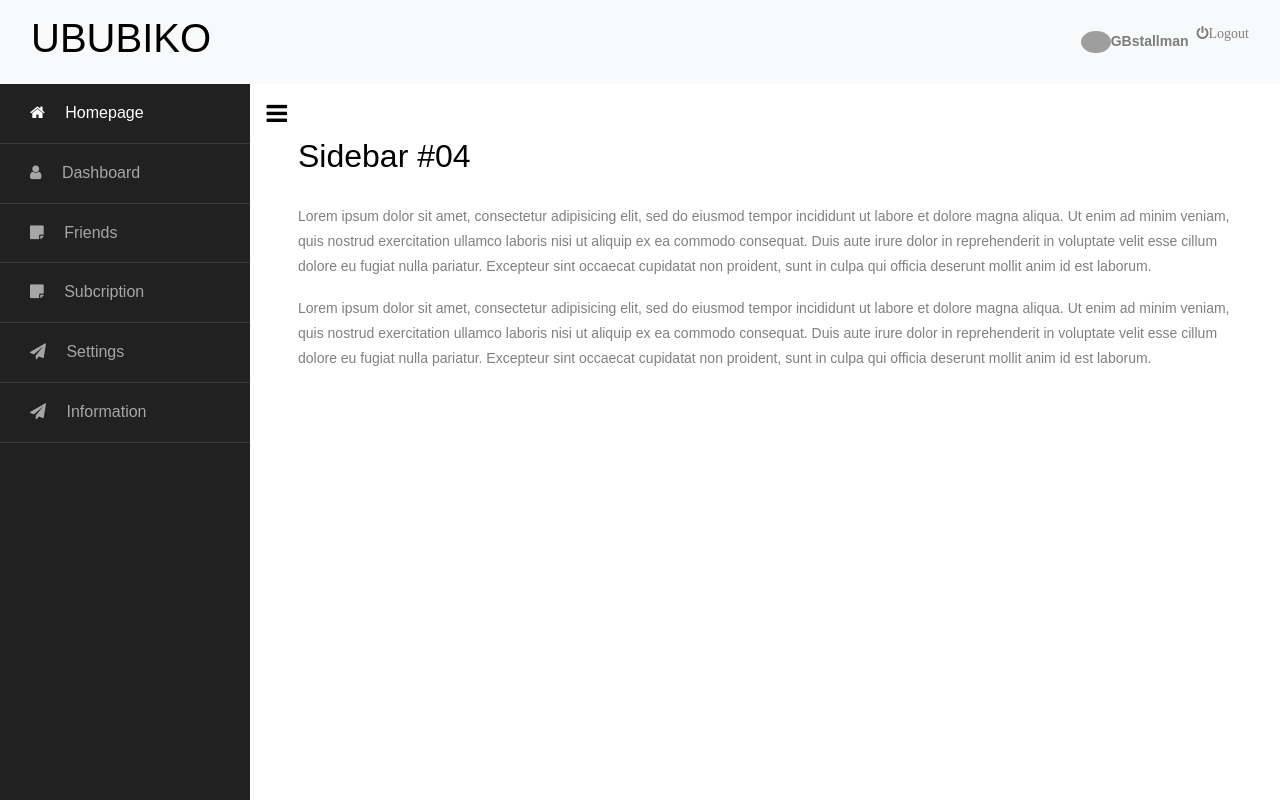
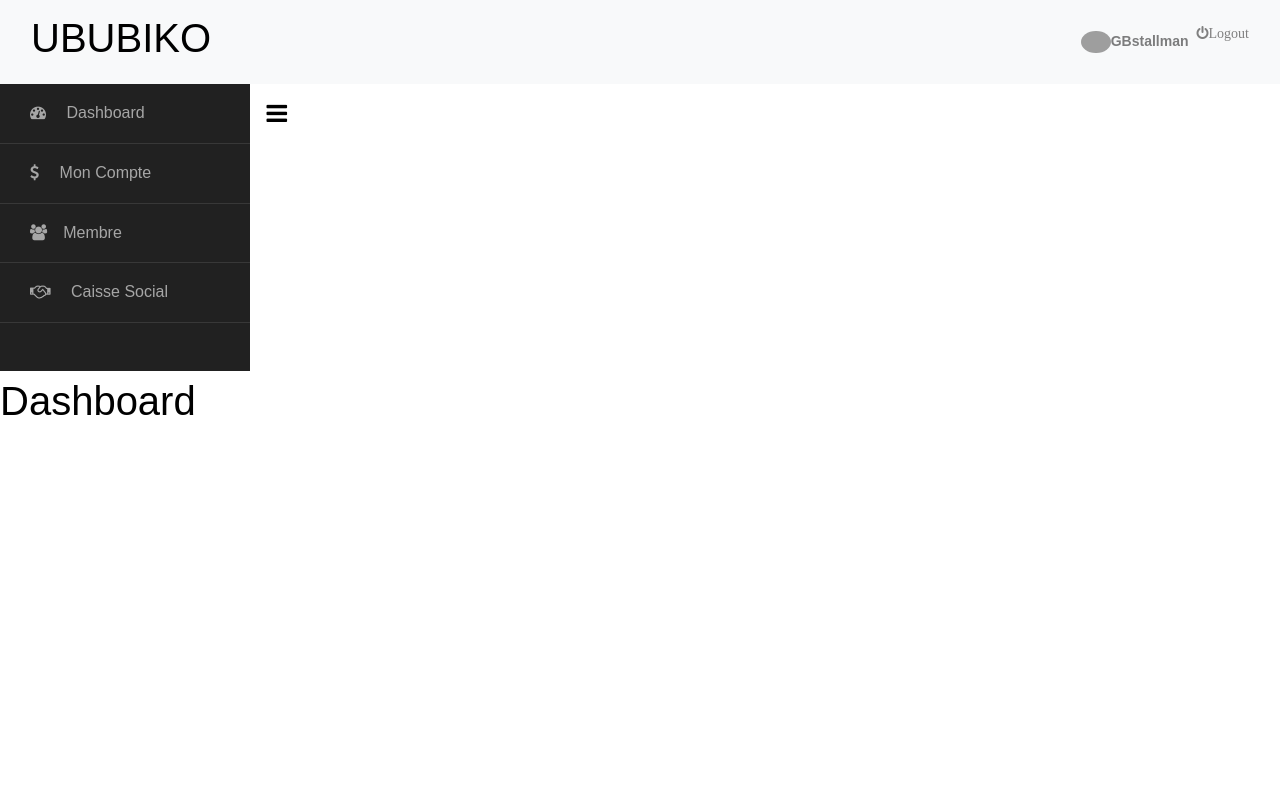
Before and after one commit to Desire1990/caisse_ui, a Vue app: page / in a window 1280 px wide. Both pictures are taken after typing "Sample", "Sample123" into the empty fields and a click on the button "Login". Shown: the top 800 px of the page. Built offline with nearby package versions, Linux system fonts and the light colour scheme; grey boxes are pictures that could not be loaded.

Commit message:
changed name's menu

```diff
--- a/index.html
+++ b/index.html
@@ -7,7 +7,8 @@
 
     <link rel="stylesheet" href="https://stackpath.bootstrapcdn.com/font-awesome/4.7.0/css/font-awesome.min.css">
     <link rel="stylesheet" href="./static/css/style.css">
-    <link href="./static/scss/style.scss" rel="stylesheet/scss" type="text/css">
+    <link rel="stylesheet" href="./static/css/bootstrap/utilities/_stretched-link.css" />
+    <link rel="stylesheet" href="./static/css/bootstrap/_media.css" />
     <title>caisse_ui</title>
     <script src="./static/js/jquery.min.js"></script>
     <script src="./static/js/popper.js"></script>
--- a/src/components/SideBar.vue
+++ b/src/components/SideBar.vue
@@ -4,38 +4,24 @@
 				<div class="custom-menu">
 					<button type="button" id="sidebarCollapse" class="btn btn-primary">
 	          <i class="fa fa-bars"></i>
-	          <span class="sr-only">Toggle Menu</span>
 	        </button>
         </div>
         <ul class="list-unstyled components mb-5">
-          <li class="active">
-            <a href="#"><span class="fa fa-home mr-3"></span> Homepage</a>
+          <li>
+              <router-link to="/"><span class="fa fa-tachometer mr-3"></span> Dashboard</router-link>
           </li>
           <li>
-              <a href="#"><span class="fa fa-user mr-3"></span> Dashboard</a>
+            <router-link to="/moncompte"><span class="fa fa-dollar mr-3"></span> Mon Compte</router-link>
           </li>
           <li>
-            <a href="#"><span class="fa fa-sticky-note mr-3"></span> Friends</a>
+            <router-link to="/membre"><span class="fa fa-users mr-3"></span>Membre</router-link>
           </li>
           <li>
-            <a href="#"><span class="fa fa-sticky-note mr-3"></span> Subcription</a>
-          </li>
-          <li>
-            <a href="#"><span class="fa fa-paper-plane mr-3"></span> Settings</a>
-          </li>
-          <li>
-            <a href="#"><span class="fa fa-paper-plane mr-3"></span> Information</a>
+           <router-link to="/aidesocial"><span class="fa fa-handshake-o mr-3"></span> Caisse Social</router-link>
           </li>
         </ul>
 
     	</nav>
-
-        <!-- Page Content  -->
-      <div id="content" class="p-4 p-md-5 pt-5">
-        <h2 class="mb-4">Sidebar #04</h2>
-        <p>Lorem ipsum dolor sit amet, consectetur adipisicing elit, sed do eiusmod tempor incididunt ut labore et dolore magna aliqua. Ut enim ad minim veniam, quis nostrud exercitation ullamco laboris nisi ut aliquip ex ea commodo consequat. Duis aute irure dolor in reprehenderit in voluptate velit esse cillum dolore eu fugiat nulla pariatur. Excepteur sint occaecat cupidatat non proident, sunt in culpa qui officia deserunt mollit anim id est laborum.</p>
-        <p>Lorem ipsum dolor sit amet, consectetur adipisicing elit, sed do eiusmod tempor incididunt ut labore et dolore magna aliqua. Ut enim ad minim veniam, quis nostrud exercitation ullamco laboris nisi ut aliquip ex ea commodo consequat. Duis aute irure dolor in reprehenderit in voluptate velit esse cillum dolore eu fugiat nulla pariatur. Excepteur sint occaecat cupidatat non proident, sunt in culpa qui officia deserunt mollit anim id est laborum.</p>
-      </div>
 		</div>
 
 </template>
@@ -54,4 +40,5 @@ export default {
 
 <style scoped>
 
+
 </style>
--- a/src/pages/Dashboard.vue
+++ b/src/pages/Dashboard.vue
@@ -1,3 +1,25 @@
 <template>
     <h1>Dashboard</h1>
 </template>
+<script>
+export default {
+  name: 'Dashboard',
+  created() {
+
+  },
+  data() {
+    return {
+    }
+  },
+  props: {
+
+  },
+  methods: {
+
+  },
+};
+</script>
+
+<style scoped>
+
+</style>
```
Also changed, not shown: src/router/index.js (+8 -8 lines).
